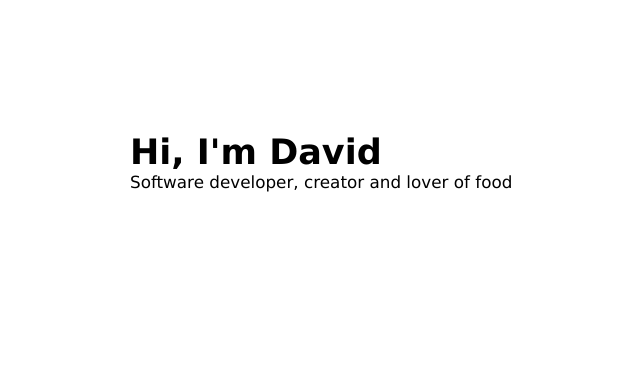
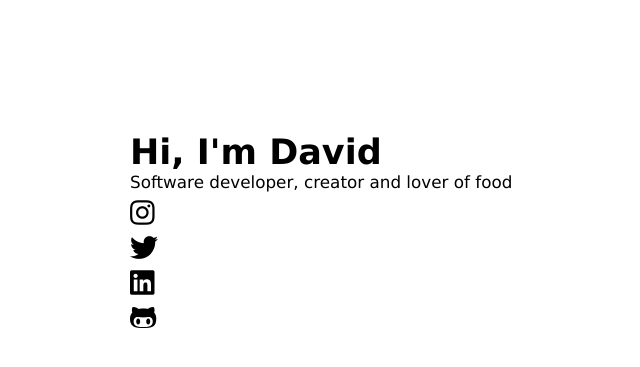
Before and after one commit to dajomareyes/personal-website, a Node server app: page / in a window 1280 px wide; the page is wider, and only the part inside the window is pictured. Shown: the part 148-515 px from the top of that part, without its empty margins (190-830 px from the left). Run offline with Node 20, Linux system fonts and the light colour scheme; some libraries are stand-ins or nearby versions.

Commit message:
add social media icons

```diff
--- a/public/stylesheets/style.css
+++ b/public/stylesheets/style.css
@@ -1,6 +1,10 @@
 html, body {
   margin: 0;
   font: 14px "Lucida Grande", Helvetica, Arial, sans-serif; }
+
+a {
+  text-decoration: none;
+  color: inherit; }
 
 div#greeting-container {
   position: absolute;
@@ -18,4 +22,9 @@ p#greeting-description {
   margin: 0;
   font-size: 1.2em; }
 
+.social-icon {
+  font-size: 2rem;
+  padding-top: 7px;
+  width: 100%; }
+
 /*# sourceMappingURL=style.css.map */
--- a/routes/index.js
+++ b/routes/index.js
@@ -3,11 +3,7 @@ var router = express.Router();
 
 /* GET home page. */
 router.get('/', function(req, res, next) {
-  res.render('index', { title: 'Express' });
-});
-
-router.get('/projects', function(req, res, next) {
-	res.render('projects');
+  res.render('index', { title: 'David Joshua Reyes' });
 });
 
 module.exports = router;
--- a/views/index.pug
+++ b/views/index.pug
@@ -4,3 +4,11 @@ block content
 	div#greeting-container
 		h1#greeting-text Hi, I'm David
 		p#greeting-description Software developer, creator and lover of food
+		a(href="/" target="_blank")
+			i.social-icon.fab.fa-instagram
+		a(href="/" target="_blank")
+			i.social-icon.fab.fa-twitter
+		a(href="/" target="_blank")
+			i.social-icon.fab.fa-linkedin
+		a(href="/" target="_blank")
+			i.social-icon.fab.fa-github-alt
```
Also changed, not shown: public/stylesheets/style.sass (+12 -0 lines), 1 other file.
